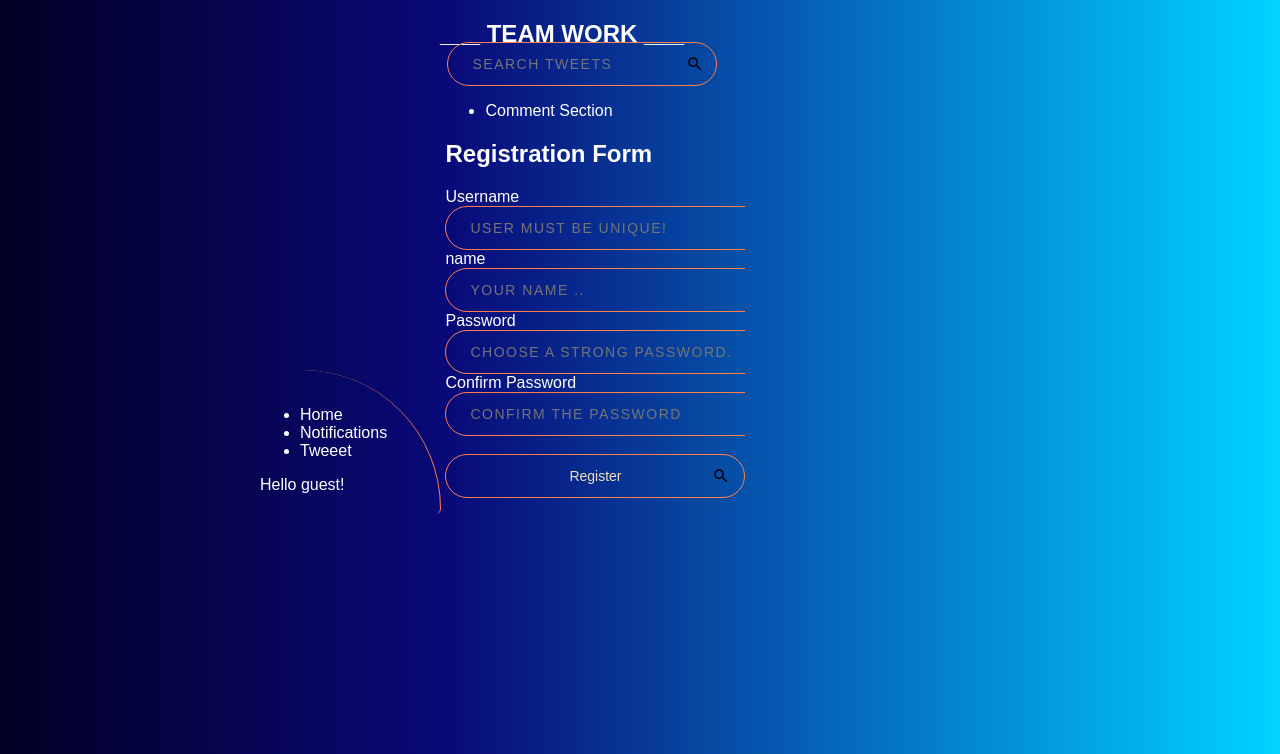
After one commit to ionut-ksx/tweets_demo, a Flask app: page /register in a window 1280 px wide. The commit adds this page. Shown: the top 754 px of the page. Run offline with Flask 2, Linux system fonts and the light colour scheme.

Commit message:
login/logout/register functionality

```diff
--- a/src/tweets_demo/app.py
+++ b/src/tweets_demo/app.py
@@ -5,20 +5,26 @@ import time
 import sys
 from tweets_demo.configuration import config
 import os
+from flask_login import LoginManager
+
 
 UPLOAD_FOLDER = "/tmp"
 
 app = Flask(__name__)
 app.secret_key = "SQLAlchemySecret"
 app.config.update(config().as_dict())
+login_manager = LoginManager()
 
 db = SQLAlchemy(app)
 
 from tweets_demo.controllers.tweets import tweets_blueprint
 from tweets_demo.controllers.home import home_blueprint
+from tweets_demo.controllers.users import users_blueprint
+
 
 app.register_blueprint(tweets_blueprint)
 app.register_blueprint(home_blueprint)
+app.register_blueprint(users_blueprint)
 
 if __name__ == "__main__":
 
--- a/src/tweets_demo/controllers/users.py
+++ b/src/tweets_demo/controllers/users.py
@@ -0,0 +1,71 @@
+from flask import Flask, Blueprint, session, jsonify, render_template, url_for, request, redirect, flash
+import ipdb
+
+from tweets_demo.models.user import User
+from tweets_demo.app import db
+
+
+users_blueprint = Blueprint("users", __name__)
+
+
+@users_blueprint.route("/login")
+def login_form():
+    return render_template("/forms/login.html")
+
+
+@users_blueprint.route("/login", methods=["POST"])
+def login():
+    try:
+        username = request.form.get("username")
+        password = request.form.get("password")
+
+    except AssertionError as error:
+        return render_template("login.html", error=error)
+    else:
+        # user = User.query.get(username)
+        user = User.query.filter_by(username=username).first()
+        # ipdb.set_trace()
+        if user.check_password(password):
+            flash("You are logged in", "success")
+            session["logged_in"] = user.username
+            return redirect(url_for("home.index"))
+
+
+@users_blueprint.route("/register")
+def register_form():
+    return render_template("/forms/register.html")
+
+
+@users_blueprint.route("/register", methods=["POST"])
+def register():
+    if session.get("logged_in"):
+        flash("Logout first")
+        return render_template("home.index")
+    else:
+        try:
+            username = request.form.get("username")
+            name = request.form.get("name")
+            password = request.form.get("password")
+            re_password = request.form.get("re_password")
+        except AssertionError as error:
+            return render_template("/forms/register.html", error=error)
+        else:
+            if password == re_password:
+                check_user = User.query.filter_by(username=username).first()
+                if check_user == None:
+                    user = User(username, name, password, role=1)
+                    db.session.add(user)
+                    db.session.flush()
+                    db.session.commit()
+                    flash("Successfully registered!")
+                    return redirect(url_for("home.index"))
+                else:
+                    flash("The username is already taken")
+                    return render_template("/forms/register.html")
+
+
+@users_blueprint.route("/logout")
+def logout():
+    session.pop("logged_in", None)
+    flash("Logged out successfully")
+    return redirect(url_for("users.login"))
--- a/src/tweets_demo/models/comment.py
+++ b/src/tweets_demo/models/comment.py
@@ -1,8 +1,6 @@
 from sqlalchemy import Column, Integer, String, ForeignKey, Index
 from sqlalchemy.orm import relationship, validates
 from tweets_demo.app import db
-from tweets_demo.models.user import User
-from tweets_demo.models.tweet import Tweet
 from datetime import datetime
 from sqlalchemy.ext.declarative import declarative_base
 
--- a/src/tweets_demo/models/tweet.py
+++ b/src/tweets_demo/models/tweet.py
@@ -1,14 +1,17 @@
 from sqlalchemy import Column, Integer, String, ForeignKey, Index
 from sqlalchemy.orm import relationship, validates
 from tweets_demo.app import db
-from tweets_demo.models.user import User
 import re
 from sqlalchemy.ext.declarative import declarative_base
+
+# from tweets_demo.models.comment import Comment
 
 Base = declarative_base()
 
 
 class Tweet(db.Model, Base):
+    from tweets_demo.models.comment import Comment
+
     __tablename__ = "tweets"
     id = Column(Integer, primary_key=True, unique=True, autoincrement=True)
     id_user = Column(Integer, ForeignKey("users.id"), nullable=False)
--- /dev/null
+++ b/src/tweets_demo/templates/forms/register.html
@@ -0,0 +1,56 @@
+{% extends "index.html" %}
+{% block title %}Register{% endblock %}
+{% block content %}
+{% with messages = get_flashed_messages() %}
+<div class=flashes>
+    {% if messages %}
+      <ul >
+        {% for message in messages %}
+          <li>{{ message }}</li>
+        {% endfor %}
+      </ul>
+  {% endif %}
+</div>
+{% endwith %}
+
+<div class="center">
+  <h2>Registration Form</h2>
+  {% if error %}<p class=error><strong>Error:</strong> {{ error }}{% endif %}
+  <form action="{{ url_for('users.register') }}" method="POST">
+    <dl>
+      <label for="username">Username</label>
+      <br>
+      <input type="text" name="username"
+             placeholder="User must be unique!"
+             value="{{ request.form['username'] }}">
+
+      </input>
+      <br>
+      <label for="name">name</label>
+      <br>
+      <input type="text" name="name"
+             placeholder="Your name .."
+             value="{{ request.form['name'] }}">
+
+      </input>
+      <br>
+      <label for="password">Password</label>
+      <br>
+      <input type="password" name="password"
+             placeholder="Choose a strong password.">
+
+      </input>
+      <br>
+      <label for="password">Confirm Password</label>
+      <br>
+      <input type="password" name="re_password"
+             placeholder="Confirm the password">
+
+      </input>
+      <br>
+      <br>
+      <input type="submit" value="Register"></input>
+
+  </form>
+</div>
+{% endblock %}
--- a/src/tweets_demo/templates/index.html
+++ b/src/tweets_demo/templates/index.html
@@ -22,7 +22,7 @@
         <div class="login">
            {# Menu -> Home / Notifications / Tweet / Show user / Log out @username (unique) #}
             {% if session.get("logged_in") %}
-                Hello {{ session.get("logged_in") }}!
+                Hello {{ session.get("logged_in") }}! (<a href="{{ url_for('users.logout') }}">Logout</a>)
             {% else %}
                 Hello guest!
             {% endif %}
```
Also changed, not shown: src/tweets_demo/__init__.py (+16 -0 lines), src/tweets_demo/controllers/home.py (+13 -1 lines), src/tweets_demo/controllers/tweets.py (+6 -3 lines), src/tweets_demo/templates/forms/login.html (added, +37 -0 lines), 1 other file.
